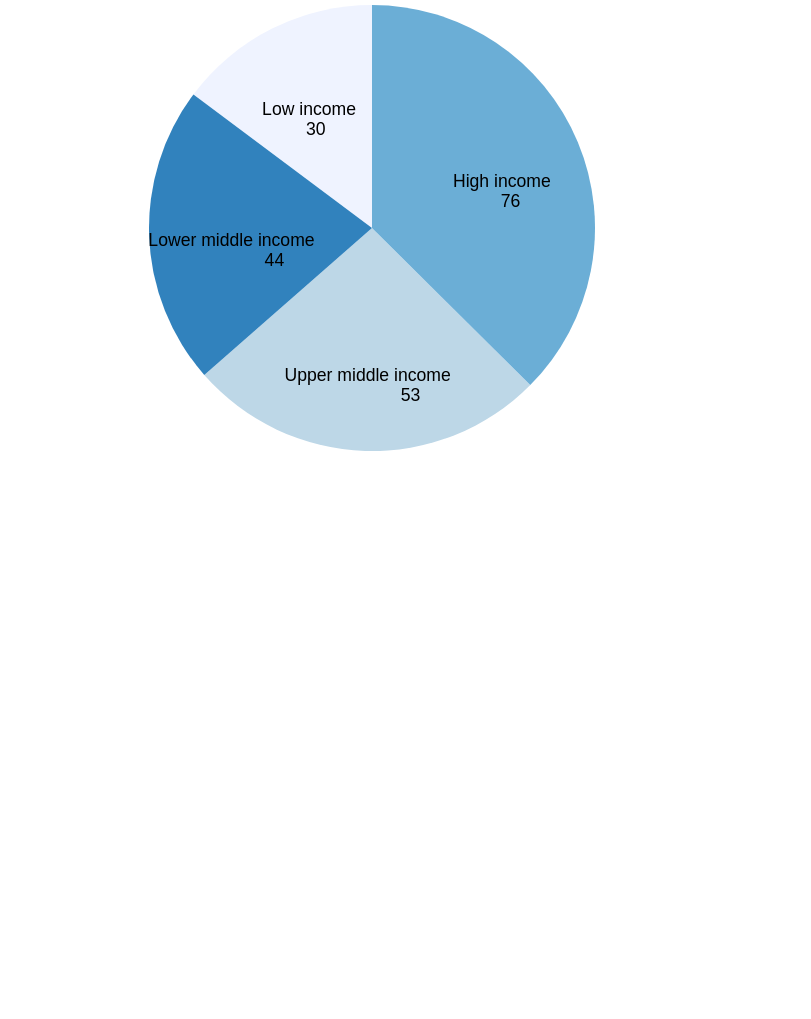
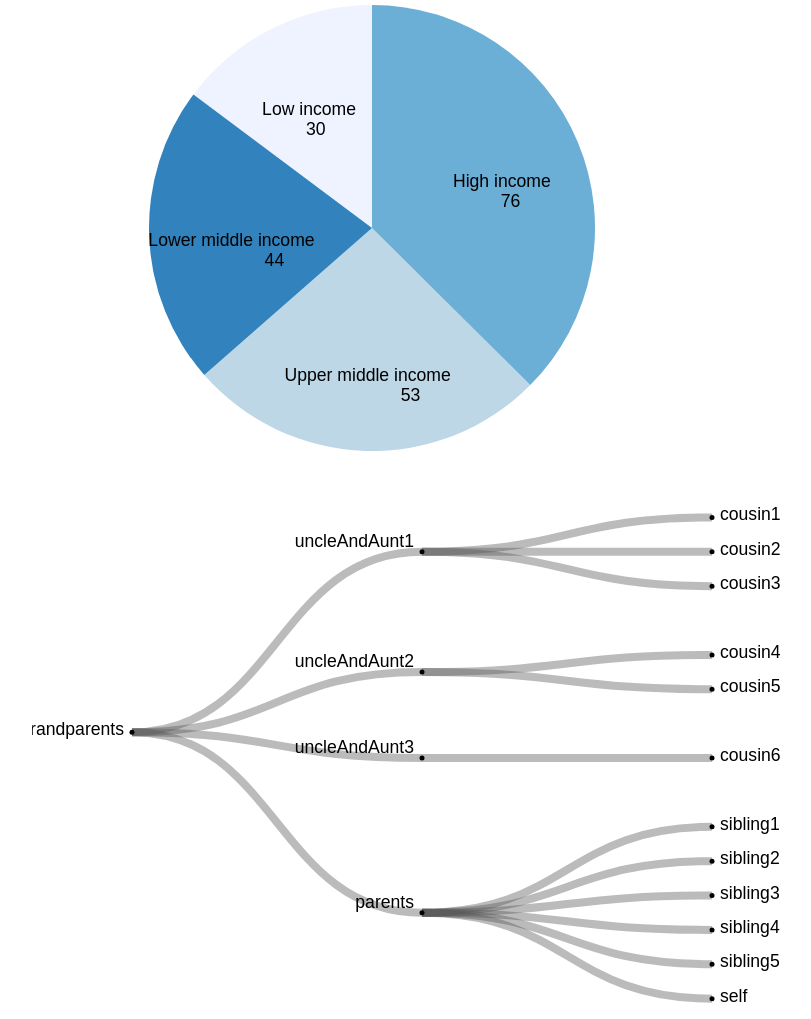
Before and after one commit to Code-Institute-Submissions/Krom121-interactive-frontend-development, a plain HTML site: page index.html in a window 1280 px wide. Shown: the part 493-1512 px from the top of the page, without its empty margins (318-1129 px from the left). Before the commit the page ends 952 px from the top, so only its background shows below. Drawn offline with Linux system fonts and the light colour scheme.

Commit message:
completed family tree layout

```diff
--- a/assets/css/main.css
+++ b/assets/css/main.css
@@ -8,3 +8,19 @@ body{
     margin: 0;
     overflow-x: hidden;
 }
+
+/* family tree chart css */
+.node circle {
+    fill: #999;
+}
+
+.node text {
+    font: 1rem;
+}
+
+.link {
+    fill: none;
+    stroke: #555;
+    stroke-opacity: 0.4;
+    stroke-width: 0.5rem;
+}
--- a/assets/js/prepData.js
+++ b/assets/js/prepData.js
@@ -108,16 +108,18 @@ function pieData(srcString){
 
 function treeData(srcString, idKey, parentKey){
 	return new Promise((resolve, reject) => {
+
 		return d3.csv(srcString).then(result => {
 
 			// stratify data to give options for keys
 			let stratData = d3.stratify()
-			.id(d => d[idKey])
-			.parentId(d => d[parentKey])
-			(result)
+		        .id(d => d[idKey])
+		        .parentId(d => d[parentKey])
+		        (result)
 			// console.log('stratData') check that data is be loaded
 			//console.log(stratData) check that data is be loaded
-			resolve(result);
+
+			resolve(stratData);
 		})
 	})
 }
--- /dev/null
+++ b/assets/js/treeLayout.js
@@ -0,0 +1,63 @@
+function buildTreeChart(parentId, sourceData) {
+    const div = d3.select(parentId);
+
+    const margin = {
+        top: 20,
+        right: 20,
+        bottom: 30,
+        left: 100
+    };
+
+    // get width & height
+    const {width, height} = getWidthandHeight(div, margin)
+
+    div.attrs({
+        'width': width,
+        'height': height
+    })
+
+    // append svg & g elements
+    let svg = appendToParent(div, 'svg', 'svgWrapper', `translate(${margin.left}, ${margin.top})`)
+    .attrs({
+        height: height,
+        width: width
+    })
+
+    let g = appendToParent(svg, 'g', 'gWrapper', `translate(${margin.left}, ${margin.top})`)
+
+    // d3 tree layout function
+    let treeFn = d3.tree()
+        .size([height, width - 200]);
+
+    var linkDataJoin = g.selectAll(".link")
+        .data(treeFn(sourceData).links());
+
+    linkDataJoin
+        .enter().append("path")
+            .attr("class", "link")
+            .merge(linkDataJoin)
+            .attr("d", d3.linkHorizontal().x(d => d.y).y(d => d.x));
+
+    var nodeDataJoin = g.selectAll(".node")
+        .data(sourceData.descendants());
+
+    let nodeEnter = nodeDataJoin.enter().append("g")
+        .merge(nodeDataJoin)
+            .attrs({
+                "class": d => "node" + (d.children ? "node--mid" : "node--final"),
+                "transform": d => `translate(${d.y}, ${d.x})`
+            })
+
+    let nodeCircle = nodeEnter.append("circle").attr("r", 2.5);
+
+    let nodeTxt = nodeEnter.append("text")
+    .attrs({
+        "dy": 3,
+        "x": d => d.children ? -8 : 8,
+        "y": d => (d.children && d.parent !== null) ? -8 : 0,
+        'class': 'nodeText'
+    })
+    .style("text-anchor", d => d.children ? "end" : "start")
+    .text((d) => d.id);
+
+}
--- a/index.html
+++ b/index.html
@@ -15,10 +15,14 @@
 	<!-- Piechart element -->
 	<div id='pieWrapper' width="600" height="500"></div>
 
+	<!-- Piechart element -->
+	<div id='treeWrapper' width="900" height="600"></div>
+
 
 	<script src="assets/js/d3.js"></script>
 	<script src="assets/js/d3-selection-multi.js"></script>
 	<script src='assets/js/lib.js'></script>
+	<script src="assets/js/treeLayout.js"></script>
 	<script src="assets/js/piechart.js"></script>
 	<script src="assets/js/barchart.js"></script>
 	<script src="assets/js/pieData.js"></script>
```
